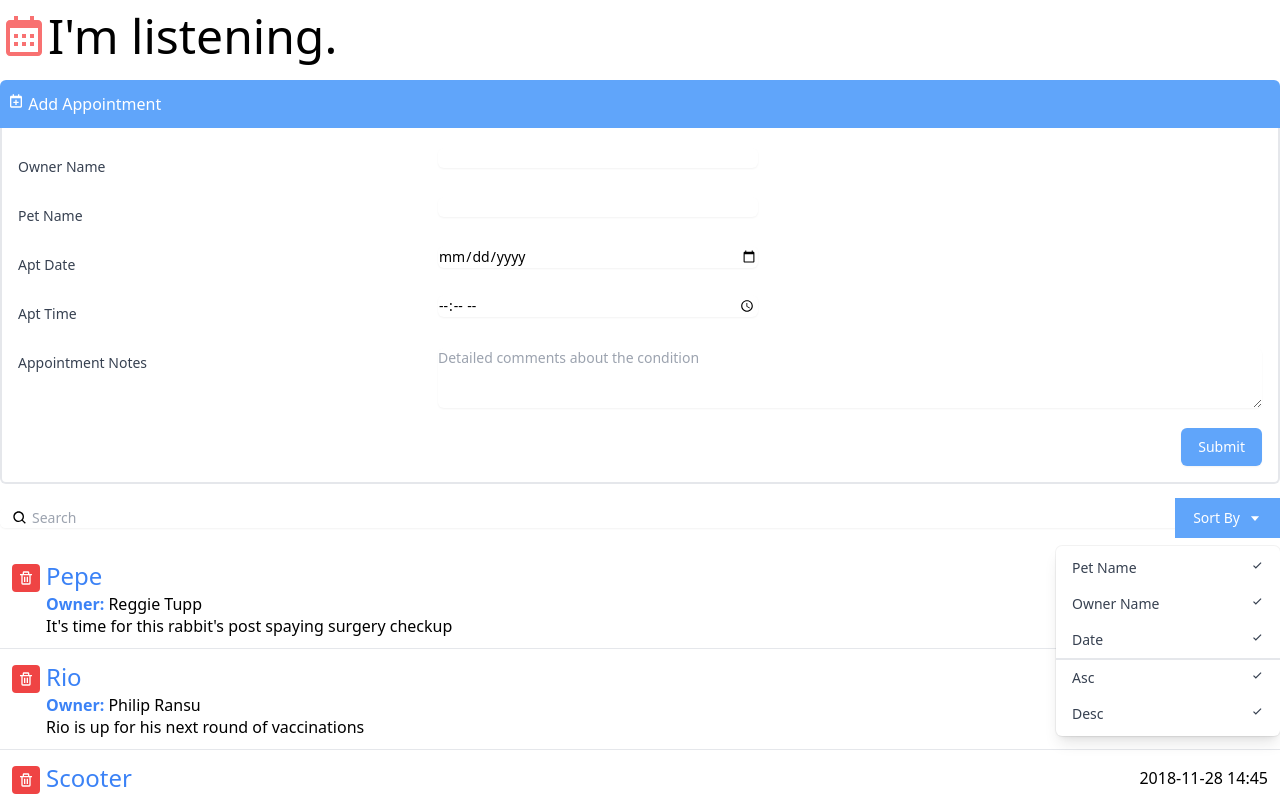
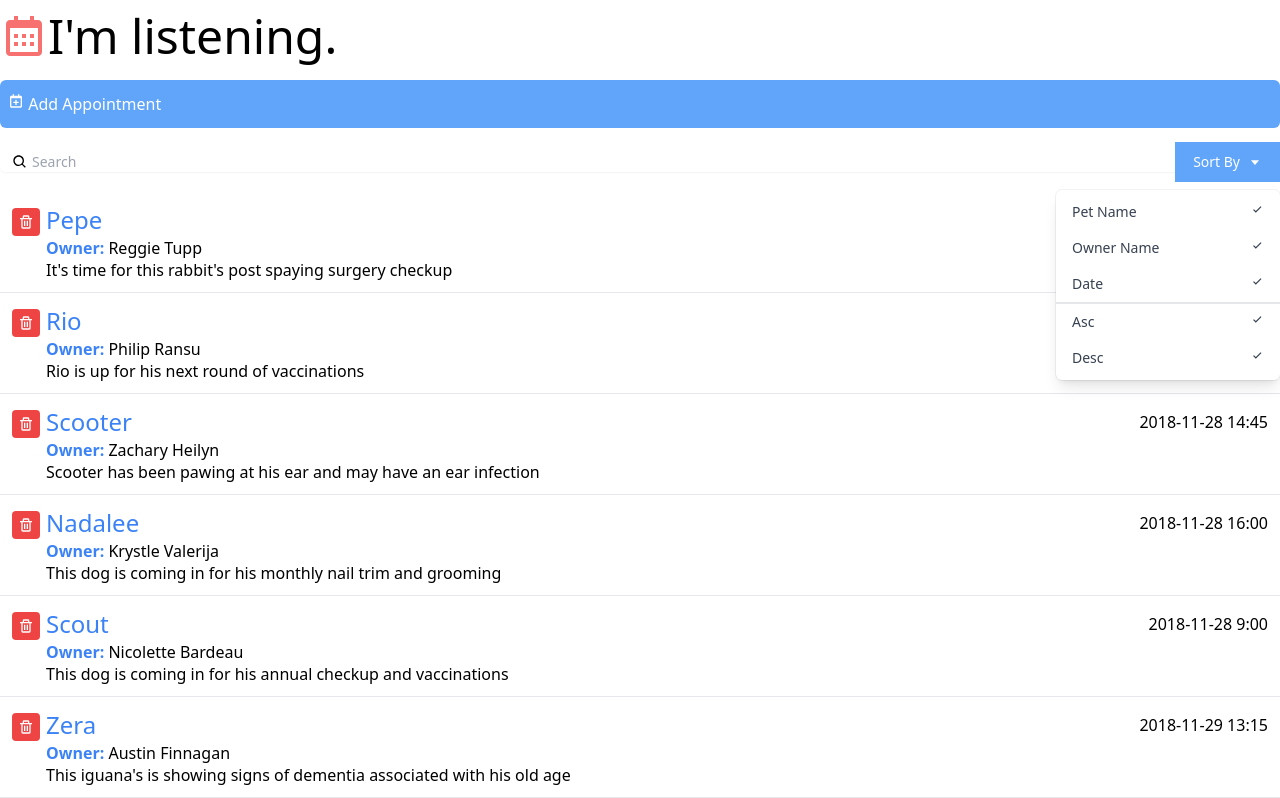
Before and after one commit to D-Whipp/reactinterface, a React (Create React App) app: page / in a window 1280 px wide. Shown: the top 798 px of the page. Built offline with nearby package versions, Linux system fonts and the light colour scheme; the HTML template or start-up script is replaced by a standard one.

Commit message:
implented useState hook to control Add Appointment form button styling

```diff
--- a/src/Components/AddAppointment.js
+++ b/src/Components/AddAppointment.js
@@ -1,14 +1,24 @@
 import { BiCalendarPlus } from 'react-icons/bi';
+import { useState } from 'react';
 
 const AddAppointment = () => {
+  let [toggleForm, setToggleForm] = useState(false);
+
   return (
     <div>
-      <button className="bg-blue-400 text-white px-2 py-3 w-full text-left rounded-t-md">
+      <button
+        onClick={() => {
+          setToggleForm(!toggleForm);
+        }}
+        className={`bg-blue-400 text-white px-2 py-3 w-full text-left rounded-t-md
+        ${toggleForm ? 'rounded-t-md' : 'rounded-md'}`}
+      >
         <div>
           <BiCalendarPlus className="inline-block align-text-top" />{' '}
           Add Appointment
         </div>
       </button>
+      {toggleForm && (
         <div className="border-r-2 border-b-2 border-l-2 border-light-blue-500 rounded-b-md pl-4 pr-4 pb-4">
           <div className="sm:grid sm:grid-cols-3 sm:gap-4 sm:items-start  sm:pt-5">
             <label
@@ -107,6 +117,7 @@ const AddAppointment = () => {
             </div>
           </div>
         </div>
+      )}
     </div>
   );
 };
```
Also changed, not shown: src/Components/AppointmentInfo.js (+5 -6 lines). Lines whose indentation alone changed are shown as unchanged.
